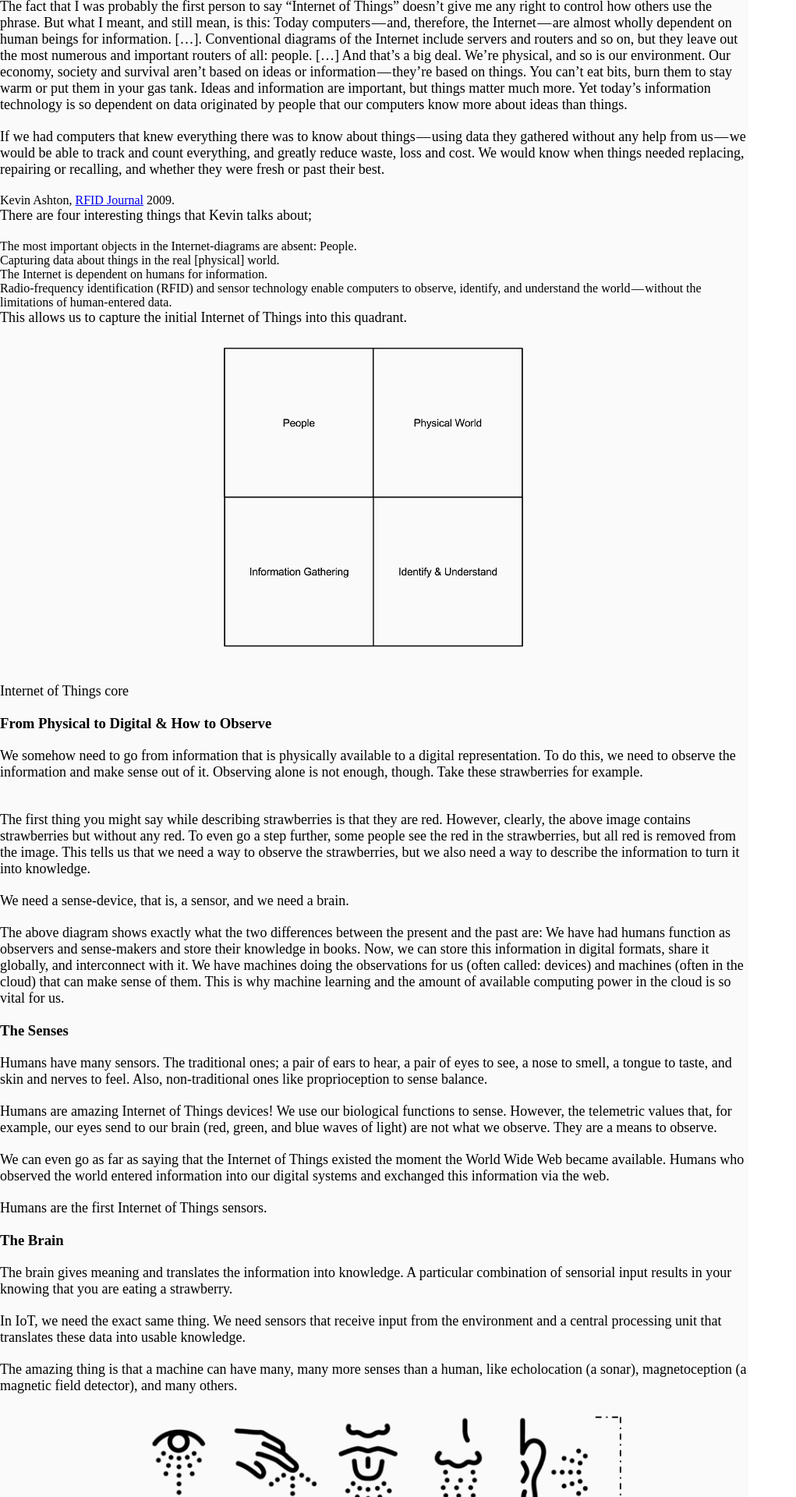
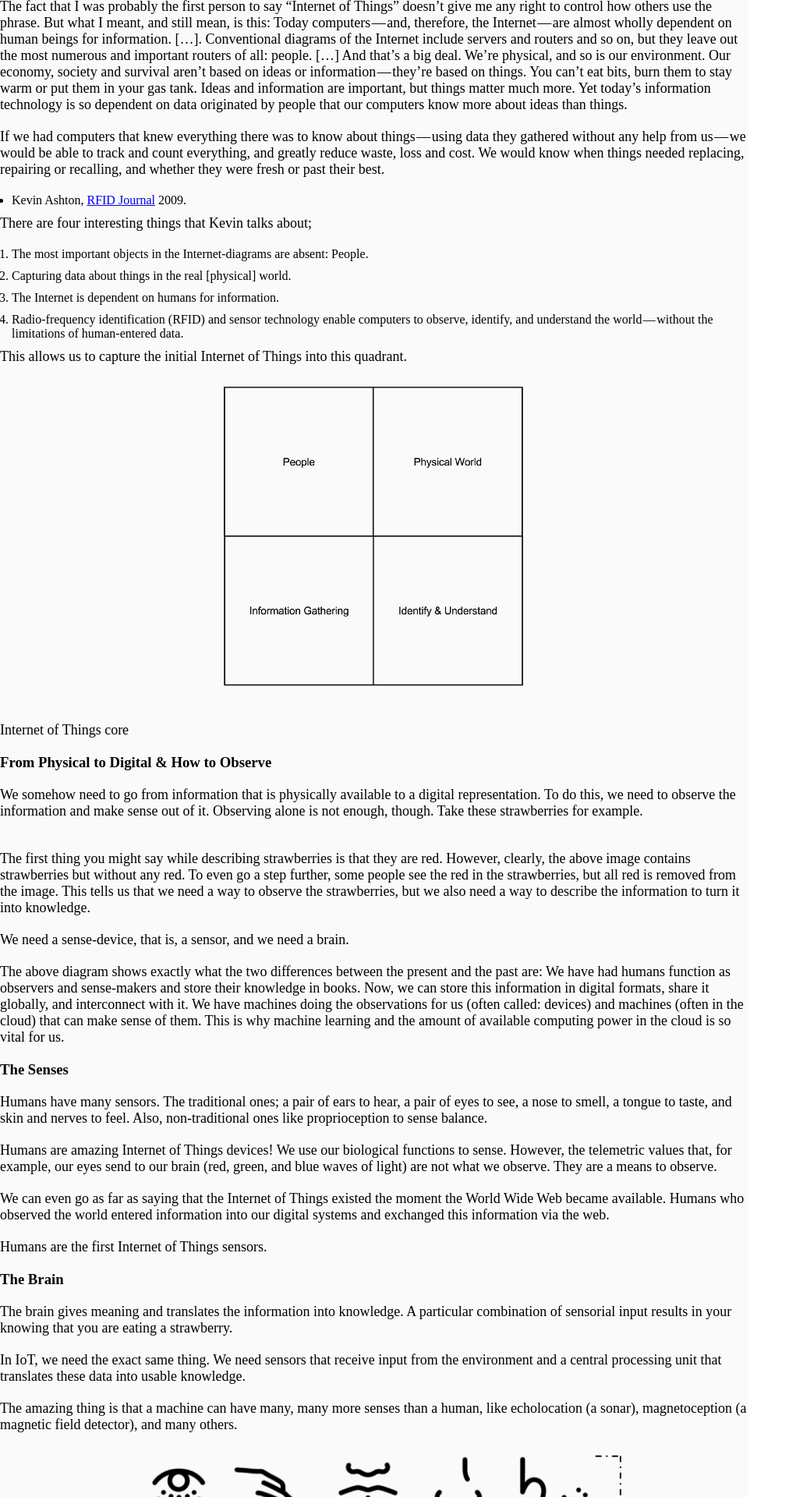
Before and after one commit to bobvanluijt/bobvanluijt.github.io, a Jekyll site: the page built from _posts/2017-08-21-telemetric-bias-the-internet-of-things-anno-2017.md, in a window 1280 px wide. Shown: the part 1101-3021 px from the top of the page at 78% size, without its empty margins (0-1021 px from the left). Built offline with Jekyll 4.4.1, drawn with Linux system fonts in a browser that asks for light colours; nearby versions of some CDN libraries; comment, search, counter and statistics services are not loaded.

Commit message:
#17 fixed some responsive issues

```diff
--- a/_sass/fatahdigital/post.scss
+++ b/_sass/fatahdigital/post.scss
@@ -89,6 +89,13 @@
   @media only screen and (max-width: 767px) {
     margin-top: 0;
   }
+  ol, ul {
+    list-style-position: outside;
+  }
+  li {
+    margin-bottom: 10px;
+    margin-left: 15px;
+  }
 }
 .latest_img {
   height: 350px;
@@ -175,6 +182,7 @@
     right: 0;
     @media only screen and (max-width: 767px) {
       max-width: 90%;
+      padding: 0;
     }
   }
   .social_share_icons {
@@ -268,4 +276,8 @@ img {
 }
 p {
   font-size: 18px;
+  @media only screen and (max-width: 767px) {
+    font-size: 16px;
+  }
+
 }
```
